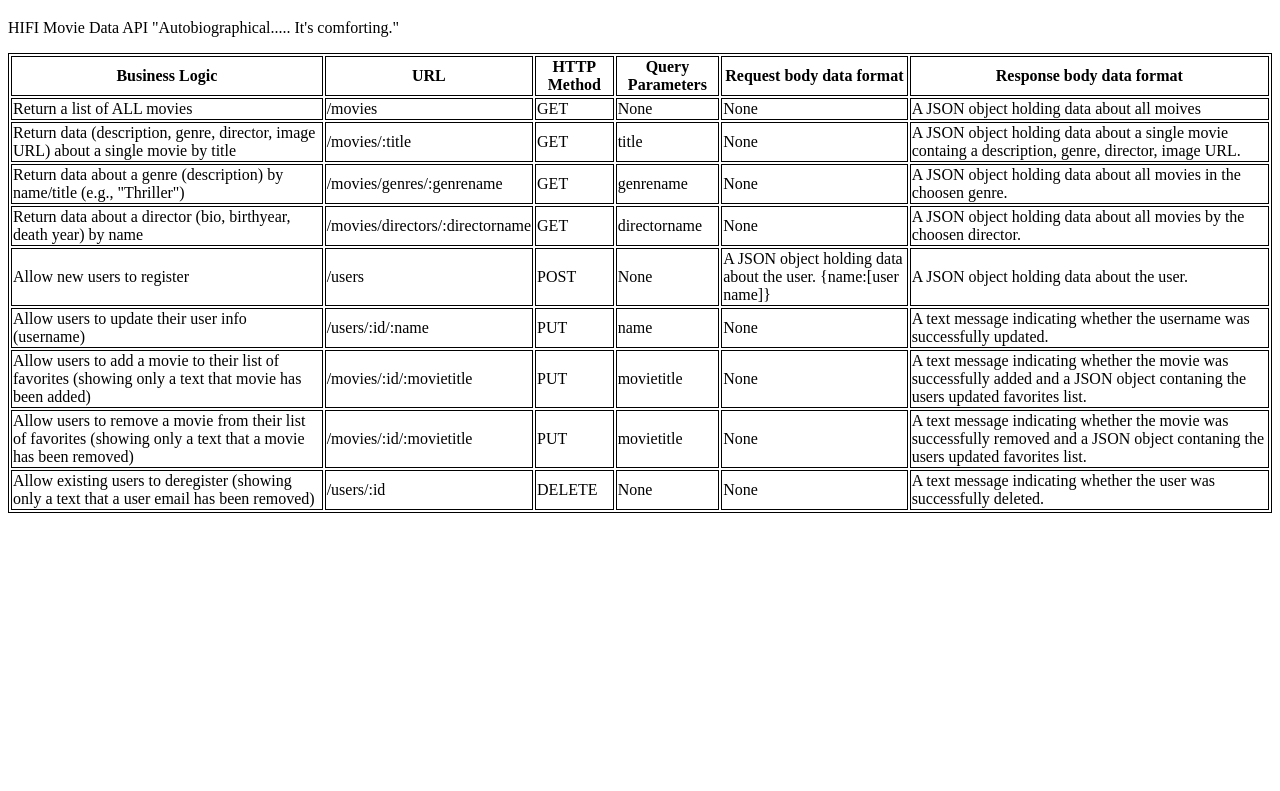
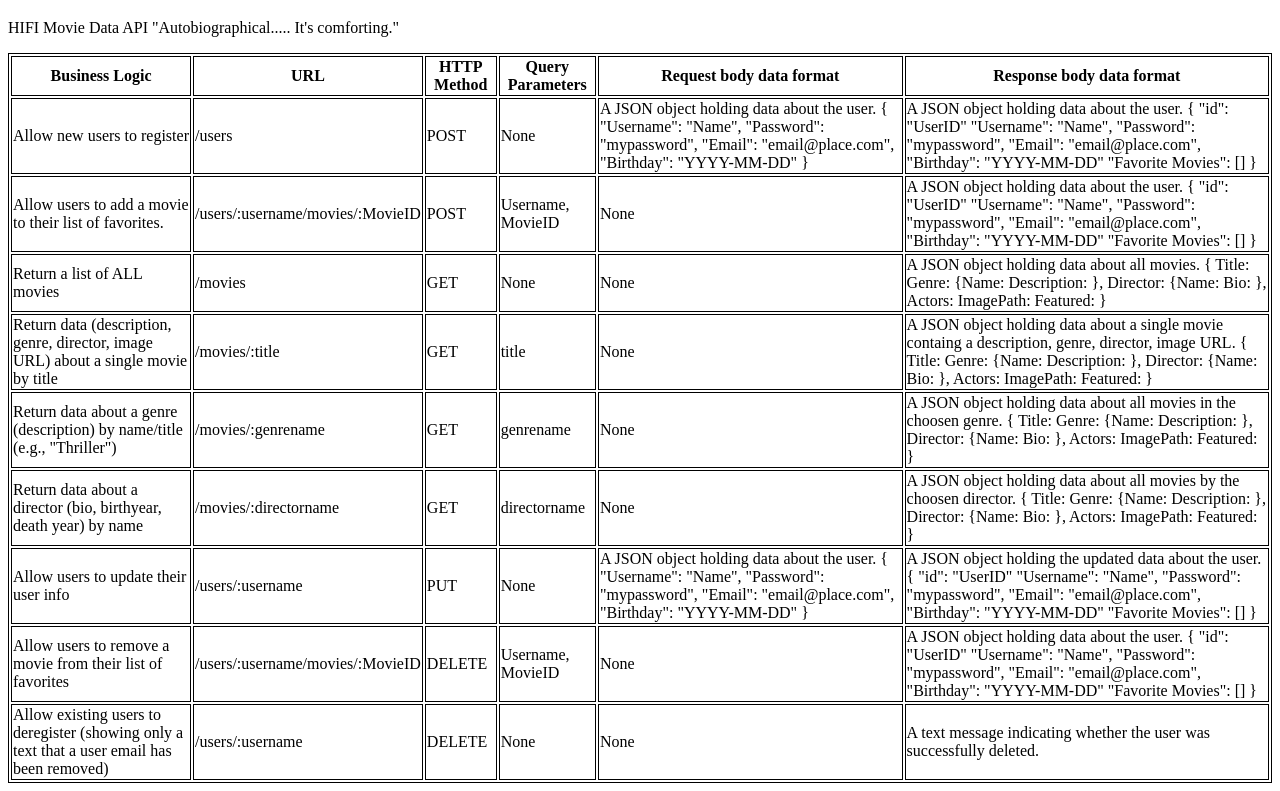
Before and after one commit to Carbon-42/hifi_movie_api, a website: page public/documentation.html in a window 1280 px wide. Shown: the part 61-852 px from the top of the page. Before the commit the page ends 800 px from the top, so only its background shows below. Drawn offline with Linux system fonts and the light colour scheme.

Commit message:
update endpoint info for NoSQL database

```diff
--- a/public/documentation.html
+++ b/public/documentation.html
@@ -19,12 +19,62 @@
 				<th>Response body data format</th>
 			</tr>
 			<tr>
+				<td>Allow new users to register</td>
+				<td>/users</td>
+				<td>POST</td>
+				<td>None</td>
+				<td>A JSON object holding data about the user.
+					{
+					"Username": "Name",
+					"Password": "mypassword",
+					"Email": "email@place.com",
+					"Birthday": "YYYY-MM-DD"
+					}
+				</td>
+				<td>A JSON object holding data about the user.
+					{
+						"id": "UserID"
+						"Username": "Name",
+						"Password": "mypassword",
+						"Email": "email@place.com",
+						"Birthday": "YYYY-MM-DD"
+						"Favorite Movies": []
+						}
+				</td>
+			</tr>
+			<tr>
+				<td>Allow users to add a movie to their list of favorites.</td>
+				<td>/users/:username/movies/:MovieID</td>
+				<td>POST</td>
+				<td>Username, MovieID</td>
+				<td>None</td>
+				<td>A JSON object holding data about the user.
+					{
+						"id": "UserID"
+						"Username": "Name",
+						"Password": "mypassword",
+						"Email": "email@place.com",
+						"Birthday": "YYYY-MM-DD"
+						"Favorite Movies": []
+						}
+				</td>
+			</tr>
+			<tr>
 				<td>Return a list of ALL movies</td>
 				<td>/movies</td>
 				<td>GET</td>
 				<td>None</td>
 				<td>None</td>
-				<td>A JSON object holding data about all moives</td>
+				<td>A JSON object holding data about all movies.
+					{
+					Title:
+					Genre: {Name: Description: },
+					Director: {Name: Bio: },
+					Actors:
+					ImagePath:
+					Featured:
+					}
+				</td>
 			</tr>
 			<tr>
 				<td>Return data (description, genre, director, image URL) about a single movie by title</td>
@@ -32,59 +82,97 @@
 				<td>GET</td>
 				<td>title</td>
 				<td>None</td>
-				<td>A JSON object holding data about a single movie containg a description, genre, director, image URL.</td>
+				<td>A JSON object holding data about a single movie containg a description, genre, director, image URL.
+					{
+					Title:
+					Genre: {Name: Description: },
+					Director: {Name: Bio: },
+					Actors:
+					ImagePath:
+					Featured:
+					}
+				</td>
 			</tr>
 			<tr>
 				<td>Return data about a genre (description) by name/title (e.g., "Thriller")</td>
-				<td>/movies/genres/:genrename</td>
+				<td>/movies/:genrename</td>
 				<td>GET</td>
 				<td>genrename</td>
 				<td>None</td>
-				<td>A JSON object holding data about all movies in the choosen genre.</td>
+				<td>A JSON object holding data about all movies in the choosen genre.
+					{
+						Title:
+						Genre: {Name: Description: },
+						Director: {Name: Bio: },
+						Actors:
+						ImagePath:
+						Featured:
+						}
+
+				</td>
 			</tr>
 			<tr>
 				<td>Return data about a director (bio, birthyear, death year) by name</td>
-				<td>/movies/directors/:directorname</td>
+				<td>/movies/:directorname</td>
 				<td>GET</td>
 				<td>directorname</td>
 				<td>None</td>
-				<td>A JSON object holding data about all movies by the choosen director.</td>
+				<td>A JSON object holding data about all movies by the choosen director.
+					{
+						Title:
+						Genre: {Name: Description: },
+						Director: {Name: Bio: },
+						Actors:
+						ImagePath:
+						Featured:
+						}
+
+				</td>
 			</tr>
 			<tr>
-				<td>Allow new users to register</td>
-				<td>/users</td>
-				<td>POST</td>
+				<td>Allow users to update their user info</td>
+				<td>/users/:username</td>
+				<td>PUT</td>
 				<td>None</td>
-				<td>A JSON object holding data about the user. {name:[user name]}</td>
-				<td>A JSON object holding data about the user.</td>
+				<td>A JSON object holding data about the user.
+					{
+					"Username": "Name",
+					"Password": "mypassword",
+					"Email": "email@place.com",
+					"Birthday": "YYYY-MM-DD"
+					}
+				</td>
+				<td>A JSON object holding the updated data about the user.
+					{
+						"id": "UserID"
+						"Username": "Name",
+						"Password": "mypassword",
+						"Email": "email@place.com",
+						"Birthday": "YYYY-MM-DD"
+						"Favorite Movies": []
+						}
+				</td>
 			</tr>
 			<tr>
-				<td>Allow users to update their user info (username)</td>
-				<td>/users/:id/:name</td>
-				<td>PUT</td>
-				<td>name</td>
+				<td>Allow users to remove a movie from their list of favorites</td>
+				<td>/users/:username/movies/:MovieID</td>
+				<td>DELETE</td>
+				<td>Username, MovieID</td>
 				<td>None</td>
-				<td>A text message indicating whether the username was successfully updated.</td>
-			</tr>
-			<tr>
-				<td>Allow users to add a movie to their list of favorites (showing only a text that movie has been added)</td>
-				<td>/movies/:id/:movietitle</td>
-				<td>PUT</td>
-				<td>movietitle</td>
-				<td>None</td>
-				<td>A text message indicating whether the movie was successfully added and a JSON object contaning the users updated favorites list.</td>
-			</tr>
-			<tr>
-				<td>Allow users to remove a movie from their list of favorites (showing only a text that a movie has been removed)</td>
-				<td>/movies/:id/:movietitle</td>
-				<td>PUT</td>
-				<td>movietitle</td>
-				<td>None</td>
-				<td>A text message indicating whether the movie was successfully removed and a JSON object contaning the users updated favorites list.</td>
+				<td>A JSON object holding data about the user.
+					{
+						"id": "UserID"
+						"Username": "Name",
+						"Password": "mypassword",
+						"Email": "email@place.com",
+						"Birthday": "YYYY-MM-DD"
+						"Favorite Movies": []
+						}
+				</td>
 			</tr>
 			<tr>
 				<td>Allow existing users to deregister (showing only a text that a user email has been removed)</td>
-				<td>/users/:id</td>
+				<td>/users/:username</td>
 				<td>DELETE</td>
 				<td>None</td>
 				<td>None</td>
```
